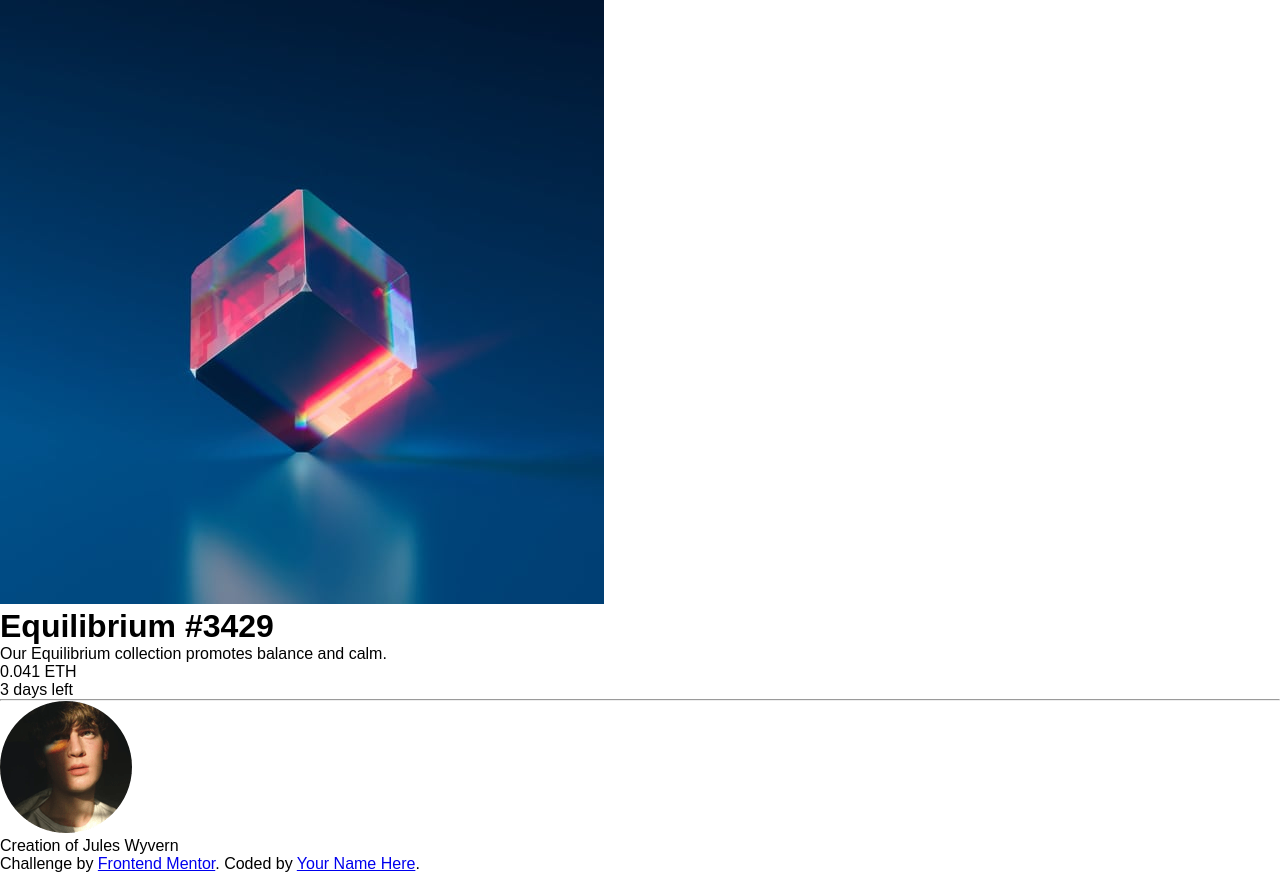
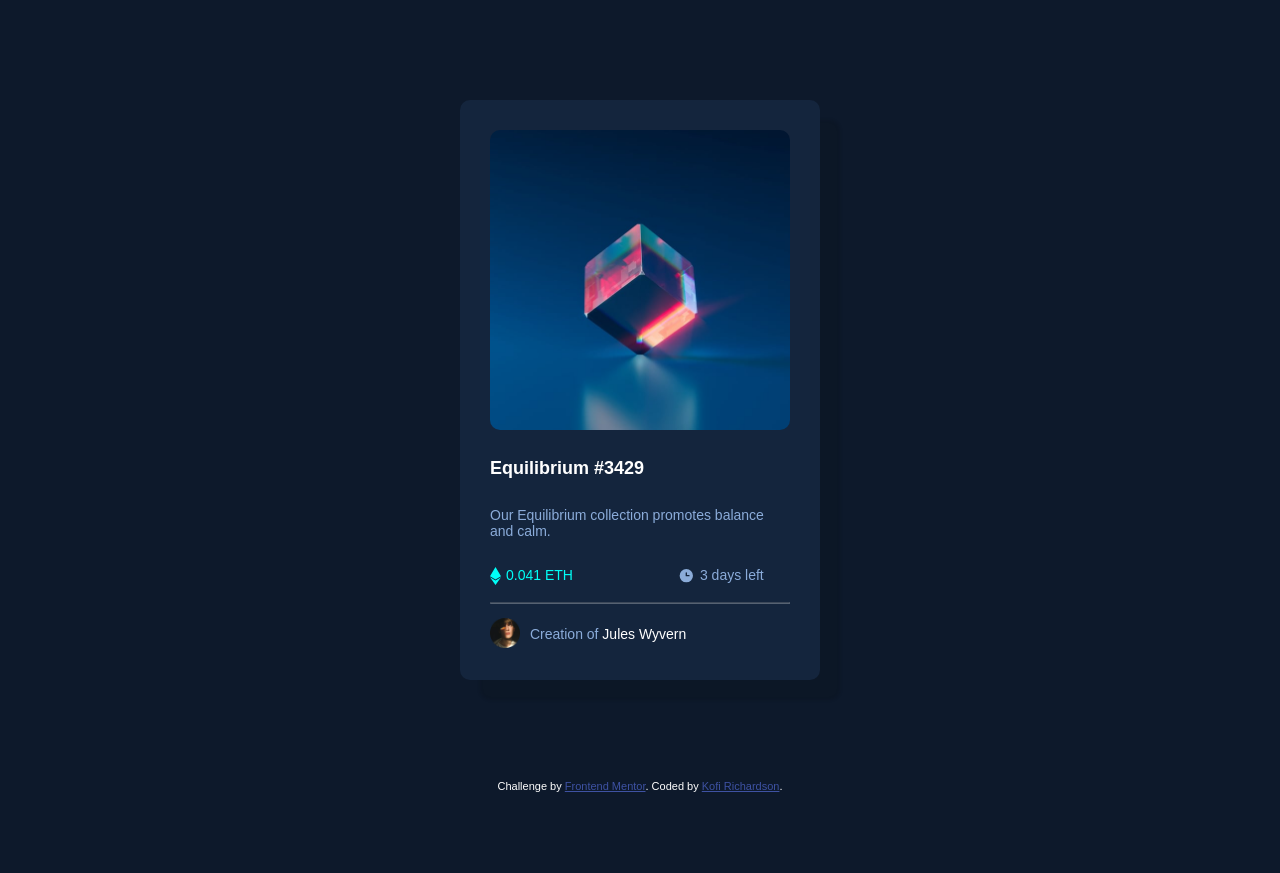
Before and after one commit to Kofi-Richardson/NFT-Preview-Card, a plain HTML site: page index.html in a window 1280 px wide. After the commit the page ends 800 px from the top, so only its background shows below. Drawn offline with Linux system fonts and the light colour scheme.

Commit message:
completed the challenge

```diff
--- a/index.html
+++ b/index.html
@@ -9,14 +9,14 @@
   <title>Frontend Mentor | NFT preview card component</title>
 
   <!-- Feel free to remove these styles or customise in your own stylesheet 👍 -->
-  <!-- <style>
+  <style>
     .attribution { font-size: 11px; text-align: center; }
     .attribution a { color: hsl(228, 45%, 44%); }
-  </style> -->
+  </style>
 </head>
 <body>
 
-
+  <div class="blank-space">
     <div class="container">
       <div class="image spacing">
         <img src="images/image-equilibrium.jpg" alt="">
@@ -27,17 +27,27 @@
       <p class="spacing"> Our Equilibrium collection promotes balance and calm.</p>
 
       <ul class=" countdown spacing">
+        <li id="Eth"><ul>
+          <li><img src="images/icon-ethereum.svg" alt=""></li>
           <li>0.041 ETH</li>
+        </ul></li>
+
+
+        <li id="clock"><ul>
+          <li><img src="images/icon-clock.svg" alt=""></li>
           <li>3 days left</li>
+        </ul></li>
       </ul>
 
-    <hr class="spacing">
+      <hr >
 
       <ul class=" creation spacing">
-      <li><img src="images/image-avatar.png" alt=""></li>
-      <li> Creation of Jules Wyvern
+        <li><img id="avatar" src="images/image-avatar.png" alt=""></li>
+        <li>  <span class="edit">Creation of</span> Jules Wyvern
         </li>
       </ul>
+
+    </div>
 
   </div>
 
@@ -51,7 +61,7 @@
 
   <div class="attribution">
     Challenge by <a href="https://www.frontendmentor.io?ref=challenge" target="_blank">Frontend Mentor</a>.
-    Coded by <a href="#">Your Name Here</a>.
+    Coded by <a href="https://kofi-richardson.github.io/Resume/index.html">Kofi Richardson</a>.
   </div>
 </body>
 </html>
--- a/style.css
+++ b/style.css
@@ -2,17 +2,148 @@
     margin: 0px;
     padding: 0px;
     box-sizing: 0px;
-    font-family: 'Outfit', sans-serif;
+
 }
 
 @import url('https://fonts.googleapis.com/css2?family=Outfit:wght@300;400;600&display=swap');
 
+body{
+    font-family: 'Outfit',sans-serif;
+   background-color:  hsl(217, 54%, 11%);
+   color: hsl(0, 0%, 100%);
+   ;
+}
 
-body{
+ul{
+    list-style: none;
+    display: flex;
+}
+
+ .countdown li{
+    margin-right: auto;
+}
+
+p{
+    font-size: 14px;
+}
+
+hr{
+    /* border: none;
+    height: 10px; */
+    background-color:hsl(215, 32%, 27%) ;
+    opacity: 0.3;
+}
+
+
+.blank-space{
     max-width: 1440px;
+    margin: auto;
+    padding: 100px;
+    display: flex;
+    flex-direction: column;
+    align-items: center;
 
 }
 
+
+
 .container{
+  display: flex;
+  flex-direction: column;
+  justify-content: center;
+  background-color:hsl(216, 50%, 16%) ;
+  padding: 30px;
+  width: 300px;
+  height: 520px;
+  border-radius: 10px;
+  box-shadow: 20px 20px 3px  hsl(218, 25%, 6%, 0.2) ;
+  /* align-items: center; */
+}
+
+.image{
+    display: flex;
+}
+
+.container p{
+    color:hsl(215, 51%, 70%) ;
+}
+.container h1{
+    font-weight: 600;
+    font-size: 18px;
+}
+.countdown{
+    font-size: 14px;
+    font-weight: 300;
+}
+
+#Eth{
+    margin-right:100px;
+}
+
+#Eth ul li{
+    color: hsl(178, 100%, 50%);
+    margin-right: 5px;
+}
+
+#clock ul li{
+    color: hsl(215, 51%, 70%);
+    margin-right: 5px;
+}
+
+#clock ul li:hover ,#Eth ul li:hover{
+    cursor: pointer;
+    text-decoration: underline;
+}
+
+
+
+.image img{
+    width: 300px ;
+    border-radius: 10px;
+}
+
+
+.creation{
+    font-weight: 300px;
+    font-size: 14px;
+    align-items: center;
+}
+.edit{
+    color:hsl(215, 51%, 70%) ;
+}
+
+#avatar{
+    width: 30px;
+    margin-right: 10px;
+
 
 }
+
+.spacing{
+    padding: 14px 0px ;
+}
+
+.creation li:hover{
+    text-decoration: underline;
+    cursor: pointer;
+}
+
+/* Responsive */
+
+@media only screen and  (max-width: 375px) {
+
+    .blank-space{
+        max-width: 300px;
+    }
+    .container{
+        width: 250px;
+    }
+
+    .image img{
+        width: 250px;
+    }
+
+    #Eth{
+        margin-right: 70px;
+    }
+}
```
Lines whose indentation alone changed are shown as unchanged.
